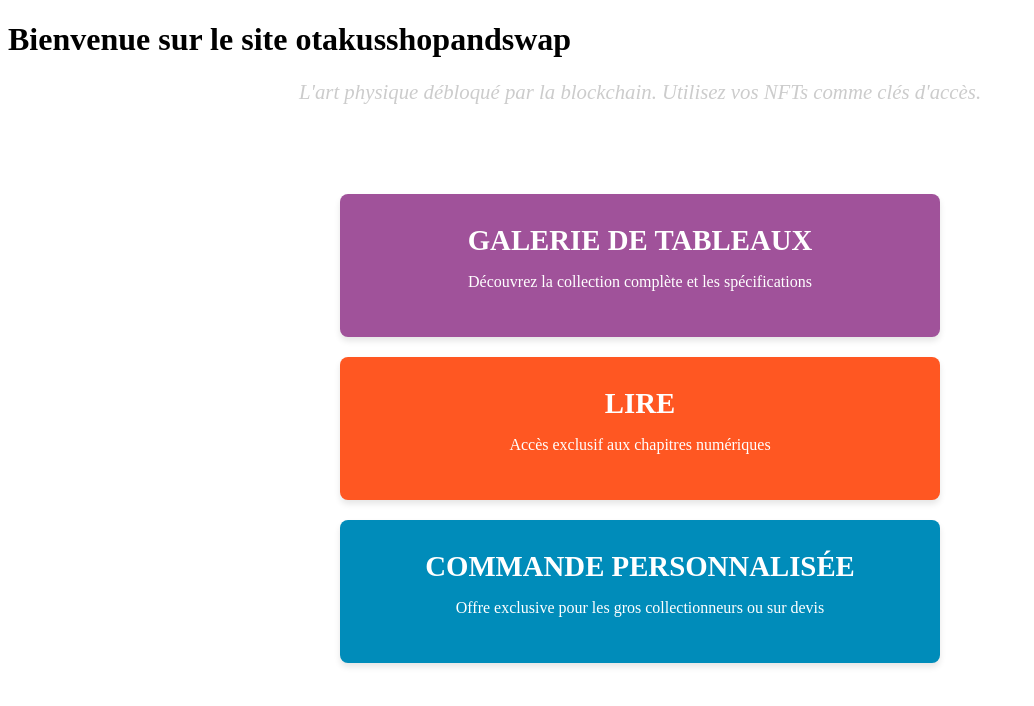
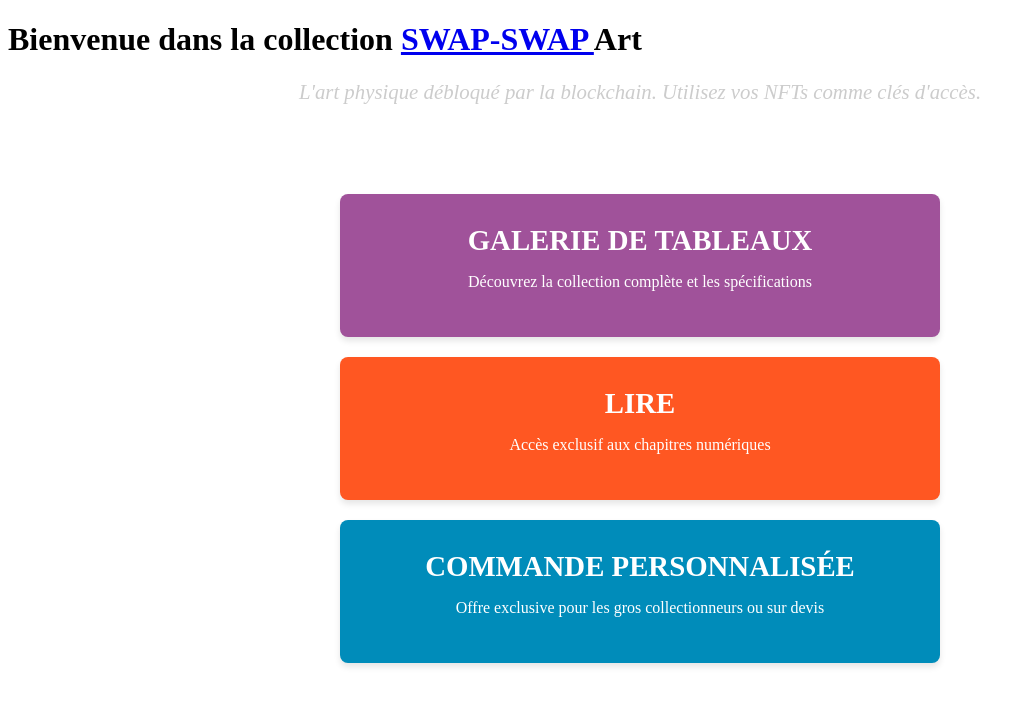
Before and after one commit to samirkema/otakusshopandswap, a Jekyll site: the page built from index.markdown, in a window 1280 px wide. Shown: the top 706 px of the page, without its empty margins (0-1034 px from the left). Built offline with Jekyll 4.4.1, drawn with Linux system fonts in a browser that asks for light colours.

Commit message:
lien nfts

```diff
--- a/index.markdown
+++ b/index.markdown
@@ -5,7 +5,17 @@
 
 <div class="homepage-container">
     <header class="main-header">
-        <h1>Bienvenue sur le site otakusshopandswap</h1>
+        <h1>
+            Bienvenue dans la collection
+            <a
+                href="https://opensea.io/collection/swap-swap-54096494"
+                target="_blank"
+                title="Voir la collection NFT sur OpenSea"
+            >
+                SWAP-SWAP
+            </a>
+             Art
+        </h1>
         <p class="intro-claim">L'art physique débloqué par la blockchain. Utilisez vos NFTs comme clés d'accès.</p>
     </header>
 
```
